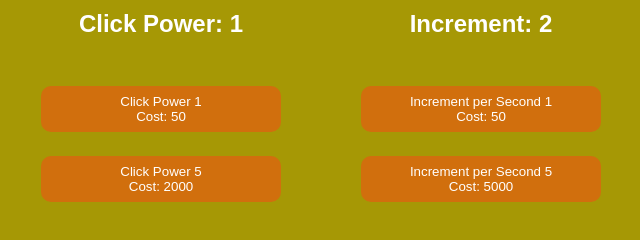
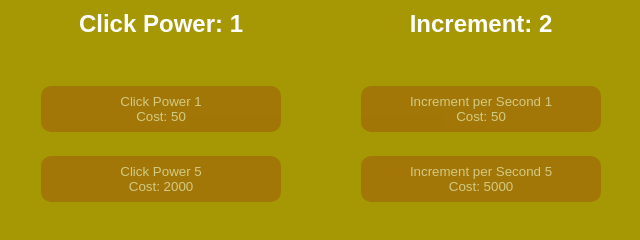
Before and after one commit to AlexD717/Clicker-One-Line, a website: page src/index.html in a window 1280 px wide. Shown: the part 394-634 px from the top of the page, without its empty margins (319-959 px from the left). Drawn offline with Linux system fonts and the light colour scheme.

Commit message:
Button Displays Cost & Greyed Out when Unaffordable

```diff
--- a/src/index.html
+++ b/src/index.html
@@ -23,7 +23,7 @@
         button {
             padding: 1vh;
             cursor: pointer;
-            color: #ffffff;
+            color: white;
             background: #d16f0d;
             border: none;
             outline: none;
@@ -33,6 +33,13 @@
 
         button:active {
             transform: scale(.98);
+        }
+
+        button:disabled {
+            background: #9f550a;
+            opacity: 0.5;
+            cursor: not-allowed;
+            transform: none;
         }
 
         .cent-div {
@@ -76,8 +83,8 @@
     const clickUpgradeContainer = document.getElementById('click-power-upgrade');
     const incrementUpgradeContainer = document.getElementById('increment-upgrade');
 
-    // Name, cost, cost multiplier, click power increase, increment per second increase
-    const upgrades = [
+    // Cost, cost multiplier, click power increase, increment per second increase
+    let upgrades = [
         // Click upgrades
         [50, 1.2, 1, 0],
         [2000, 1.2, 5, 0],
@@ -93,6 +100,7 @@
         scorePerSecond: 2
     };
 
+    let upgradeButtons = []
     for (let i = 0; i < upgrades.length; i++) {
         const newButton = document.createElement("button");
 
@@ -104,12 +112,18 @@
             upgradeText = "Increment per Second " + upgrades[i][3];
             incrementUpgradeContainer.appendChild(newButton);
         }
+        upgradeText += "\nCost: "
 
-        newButton.textContent = `${upgradeText}\nCost: ${upgrades[i][0]}`;
+        newButton.textContent = `${upgradeText}${upgrades[i][0]}`;
 
         newButton.addEventListener("click", () => {
-            buyUpgrade(upgrades[i][0], upgrades[i][2], upgrades[i][3]);
+            buyUpgrade(i);
         })
+
+        upgradeButtons.push({
+            element: newButton,
+            baseText: upgradeText
+        });
     }
 
     let lastUpdateTime = 0;
@@ -121,11 +135,12 @@
 
     bananaButton.addEventListener('click', () => { userData.score += userData.clickPower; updateUI(); });
 
-    function buyUpgrade(cost, powerIncrease, incrementIncrease) {
-        if (userData.score >= cost) {
-            userData.score -= cost;
-            userData.clickPower += powerIncrease;
-            userData.scorePerSecond += incrementIncrease;
+    function buyUpgrade(upgradeIndex) {
+        if (userData.score >= upgrades[upgradeIndex][0]) {
+            userData.score -= upgrades[upgradeIndex][0];
+            upgrades[upgradeIndex][0] *= upgrades[upgradeIndex][1]; // Increase cost of upgrade
+            userData.clickPower += upgrades[upgradeIndex][2];
+            userData.scorePerSecond += upgrades[upgradeIndex][3];
             updateUI();
         }
     }
@@ -150,6 +165,14 @@
         }
         clickPowerDisplay.innerHTML = userData.clickPower;
         incrementPowerDisplay.innerHTML = userData.scorePerSecond;
+
+        for (let i = 0; i < upgrades.length; i++) {
+            let cost = upgrades[i][0];
+            let buttonObj = upgradeButtons[i];
+
+            buttonObj.element.textContent = `${buttonObj.baseText}${Math.ceil(cost)}`;
+            buttonObj.element.disabled = userData.score < cost;
+        }
     }
 </script>
 </body>
```
Also changed, not shown: dist/index.html, dist/uri.txt.
